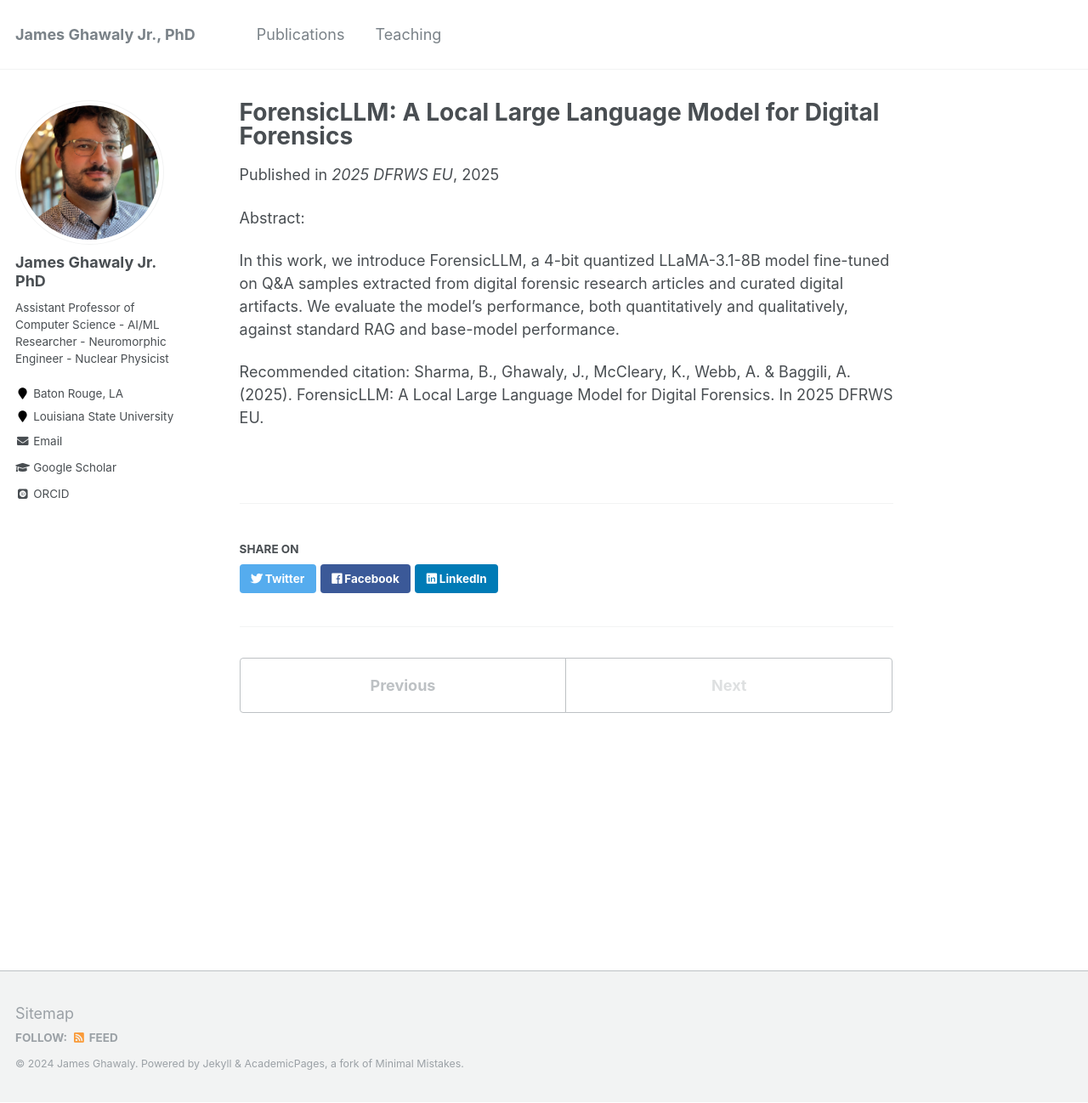
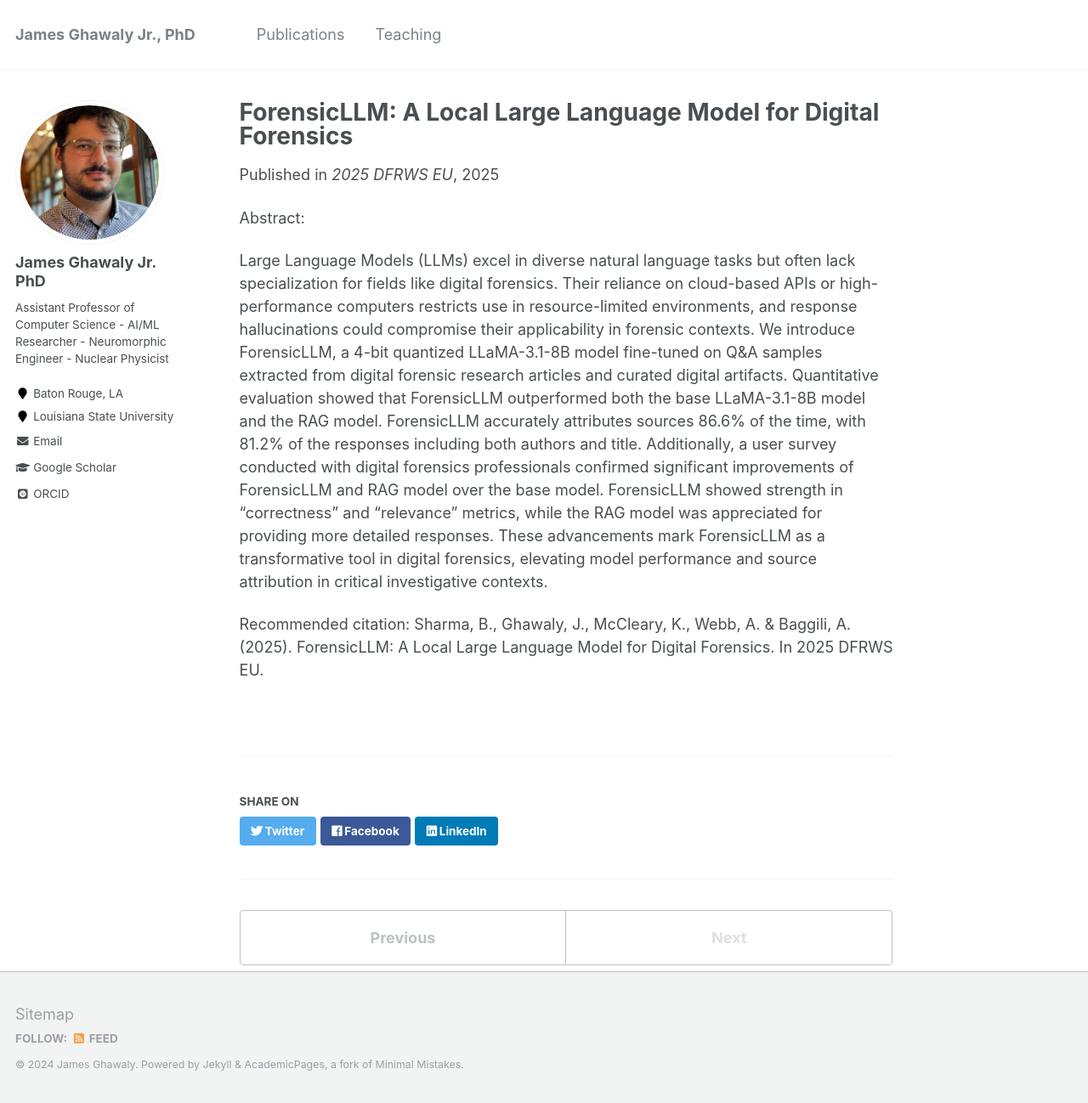
Before and after one commit to jghawaly/jghawaly.github.io, a Jekyll site: the page built from _publications/2025-forensicllm-number-8.md, in a window 1280 px wide and 1298 px high. Shown: the whole window at 85% size. Built offline with Jekyll 4.4.1, drawn with Linux system fonts in a browser that asks for light colours; some web fonts are replaced.

Commit message:
Update 2025-forensicllm-number-8.md

```diff
--- a/_publications/2025-forensicllm-number-8.md
+++ b/_publications/2025-forensicllm-number-8.md
@@ -11,7 +11,7 @@ venue: '2025 DFRWS EU'
 
 Abstract:
 
-In this work, we introduce ForensicLLM, a 4-bit quantized LLaMA-3.1-8B model fine-tuned on Q&A samples extracted from digital forensic research articles and curated digital artifacts. We evaluate the model's performance, both quantitatively and qualitatively, against standard RAG and base-model performance.
+Large Language Models (LLMs) excel in diverse natural language tasks but often lack specialization for fields like digital forensics. Their reliance on cloud-based APIs or high-performance computers restricts use in resource-limited environments, and response hallucinations could compromise their applicability in forensic contexts. We introduce ForensicLLM, a 4-bit quantized LLaMA-3.1-8B model fine-tuned on Q&A samples extracted from digital forensic research articles and curated digital artifacts. Quantitative evaluation showed that ForensicLLM outperformed both the base LLaMA-3.1-8B model and the RAG model. ForensicLLM accurately attributes sources 86.6% of the time, with 81.2% of the responses including both authors and title. Additionally, a user survey conducted with digital forensics professionals confirmed significant improvements of ForensicLLM and RAG model over the base model. ForensicLLM showed strength in "correctness" and "relevance" metrics, while the RAG model was appreciated for providing more detailed responses. These advancements mark ForensicLLM as a transformative tool in digital forensics, elevating model performance and source attribution in critical investigative contexts.
 
 Recommended citation:
 Sharma, B., Ghawaly, J., McCleary, K., Webb, A. & Baggili, A. (2025). ForensicLLM: A Local Large Language Model for Digital Forensics. In 2025 DFRWS EU.
```
